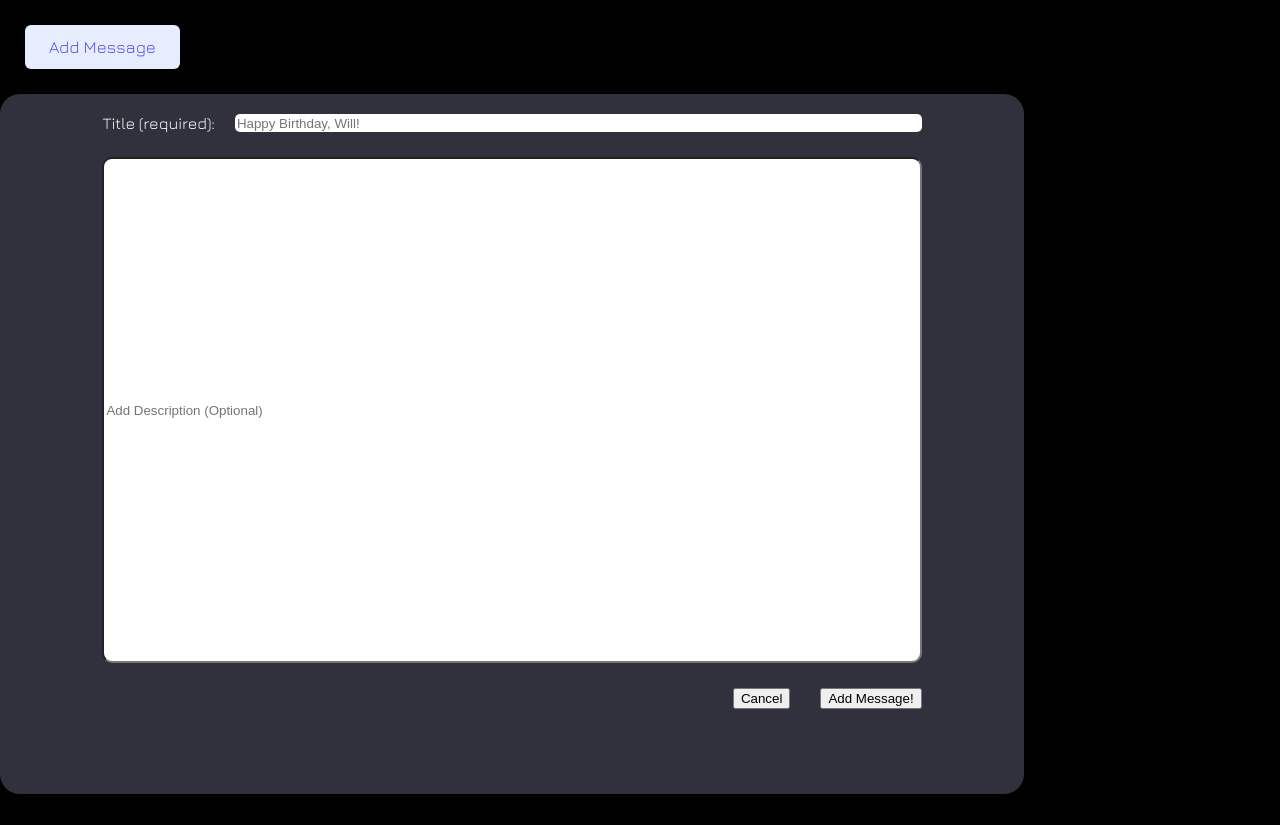
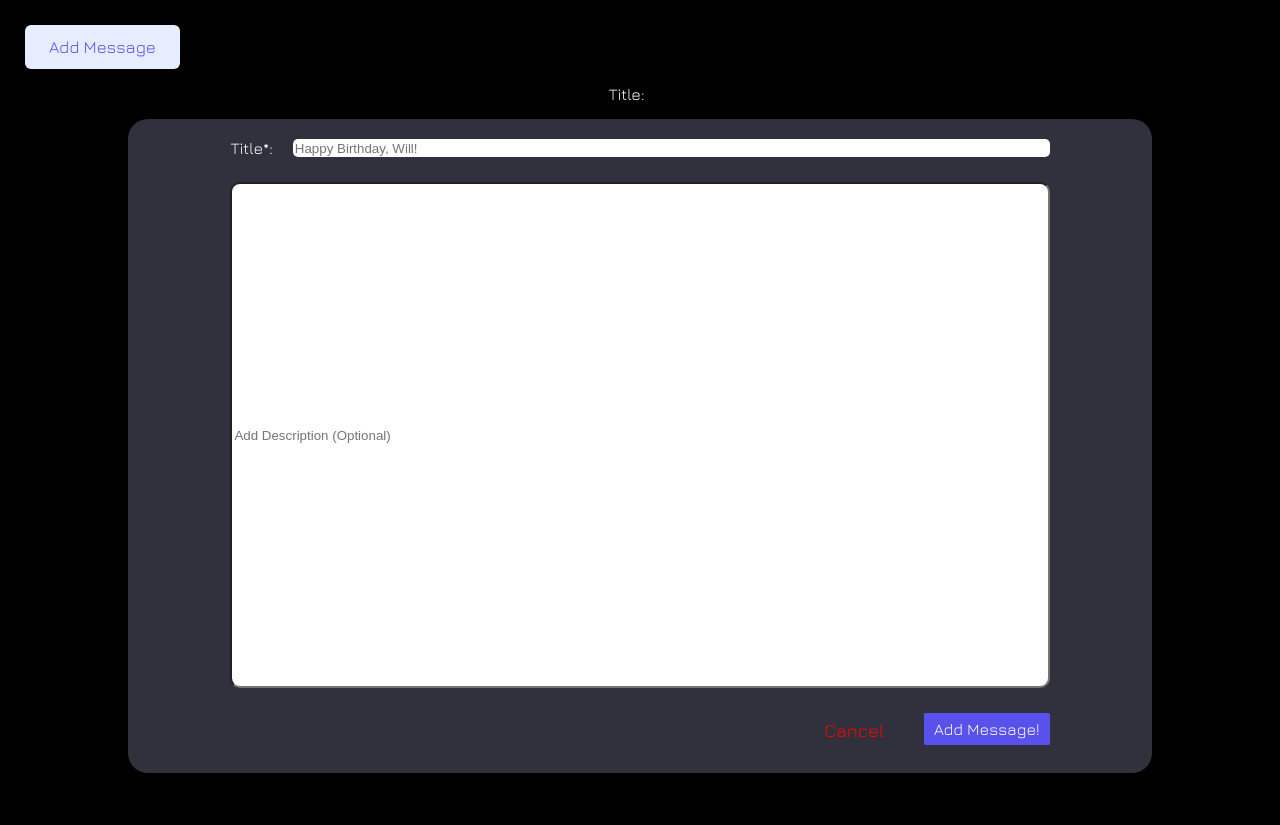
Before and after one commit to WilliamMasoen/birthday_cake, a React (Vite) app: page / in a window 1280 px wide. Both pictures are taken after a click on the button "Add Message". Built offline with nearby package versions, Linux system fonts and the light colour scheme.

Commit message:
Applied logic for the Add Text Popup Form

```diff
--- a/src/components/AddTextContainer.tsx
+++ b/src/components/AddTextContainer.tsx
@@ -1,5 +1,10 @@
 import "../styles/AddTextContainer.css";
 import { useState } from "react";
+
+// Things to improve:
+// - Only change caption upon submission
+// - Don't change caption upon cancellation
+// - Ensure after the first submission of the caption, the rule of the title being required is still applied
 
 interface Content {
   title: string;
@@ -8,13 +13,35 @@ interface Content {
 
 interface AddTextContainerProps {
   status: boolean;
+  content: Content;
+  tmpContent: Content;
+  onChange: (name: string, value: string) => void;
+  onClick: () => void;
 }
 
-function AddTextContainer({ status }: AddTextContainerProps) {
-  const [Content, setContent] = useState<Content>({
-    title: "",
-    description: "",
-  });
+function AddTextContainer({
+  status,
+  content,
+  tmpContent,
+  onChange,
+  onClick,
+}: AddTextContainerProps) {
+  const handleContentChange = (e: React.ChangeEvent<HTMLInputElement>) => {
+    const { name, value } = e.target;
+    onChange(name, value);
+  };
+
+  const handleSubmitButton = () => {
+    if (tmpContent.title.trim() === "") {
+      alert("Birthday title is empty!");
+    } else {
+      onClick();
+    }
+  };
+
+  const handleCancelButton = () => {
+    onClick();
+  };
 
   return (
     <>
@@ -23,37 +50,46 @@ function AddTextContainer({ status }: AddTextContainerProps) {
           status === true ? "add-text-container" : "add-text-container-inactive"
         }
       >
-        <form className="add-text-form">
+        <form name="add-text-form" className="add-text-form">
           <div className="add-text-title-container">
-            <label id="add-text-title-label">Title (required):</label>
+            <label id="add-text-title-label">Title*:</label>
             <input
               type="text"
-              name="add-text-title-input"
+              name="title"
               id="add-text-title-input"
               placeholder="Happy Birthday, Will!"
-              value={Content.title}
+              value={tmpContent.title}
+              onChange={handleContentChange}
               required
             />
           </div>
           <div className="add-text-content-container">
             <input
               type="text"
-              name="add-text-description-input"
+              name="description"
               id="add-text-description-input"
               placeholder="Add Description (Optional)"
-              value={Content.description}
+              value={tmpContent.description}
+              onChange={handleContentChange}
             />
           </div>
           <div className="add-text-buttons-container">
             <div className="add-text-cancel-button-container">
-              <button className="add-text-cancel-button">Cancel</button>
+              <input
+                type="button"
+                name="add-text-cancel-button"
+                id="add-text-cancel-button"
+                value="Cancel"
+                onClick={handleCancelButton}
+              />
             </div>
             <div className="add-text-submit-button-container">
               <input
-                type="submit"
+                type="button"
                 name="add-text-submit-button"
                 id="add-text-submit-button"
                 value="Add Message!"
+                onClick={handleSubmitButton}
               />
             </div>
           </div>
--- a/src/components/RefreshButton.tsx
+++ b/src/components/RefreshButton.tsx
@@ -0,0 +1 @@
+// Just refresh the page
--- a/src/pages/Home.tsx
+++ b/src/pages/Home.tsx
@@ -7,7 +7,32 @@ function Home() {
   const [status, setStatus] = useState<boolean>(false);
 
   const toggleStatus = () => {
+    if (tmpContent.title.trim() !== "") {
+      setContent({
+        ...content,
+        title: tmpContent.title,
+        description: tmpContent.description,
+      });
+    }
+
     setStatus(!status);
+  };
+
+  const [content, setContent] = useState({
+    title: "",
+    description: "",
+  });
+
+  const [tmpContent, setTmpContent] = useState({
+    title: "",
+    description: "",
+  });
+
+  const handleTmpContent = (name: string, value: string) => {
+    setTmpContent({
+      ...tmpContent,
+      [name]: value,
+    });
   };
 
   return (
@@ -23,13 +48,26 @@ function Home() {
       </div>
 
       <div className="middle-container">
-        {/* Birthday Cake */}
+        <div className="cake-caption-container">
+          {/* Birthday Cake */}
+          <div className="cake-container"></div>
 
-        {/* Birthday Caption */}
+          {/* Birthday Caption */}
+          <div className="caption-container">
+            <p className="caption">Title: {content.title}</p>
+            <p className="caption">Content: {content.description}</p>
+          </div>
+        </div>
 
         {/* Add Text Popup Container */}
-        <div>
-          <AddTextContainer status={status} />
+        <div className="popup-container">
+          <AddTextContainer
+            status={status}
+            content={content}
+            tmpContent={tmpContent}
+            onChange={handleTmpContent}
+            onClick={toggleStatus}
+          />
         </div>
       </div>
 
--- a/src/styles/AddTextButton.css
+++ b/src/styles/AddTextButton.css
@@ -37,6 +37,7 @@
 
 .add-text-button:hover span {
     color: hsl(222, 100%, 95%);
+    cursor: pointer;
 }
 
 .add-text-button:hover::before {
--- a/src/styles/AddTextContainer.css
+++ b/src/styles/AddTextContainer.css
@@ -1,7 +1,5 @@
 .add-text-container {
-    width: 80%;
-    height: 700px;
-    margin-top: 25px;
+    width: 100%;
     background-color: #30313C;
     border-radius: 20px;
     display: flex;
@@ -54,19 +52,48 @@
 
 .add-text-buttons-container {
     margin-top: 25px;
+    margin-bottom: 25px;
     display: flex;
     flex-direction: row;
     justify-content: flex-end;
-    /* border: 2px red solid; */
     width: 100%;
 }
 
 .add-text-cancel-button-container {
     /* margin-right: 0; */
-    border-radius: 3%;
 }
 
 .add-text-submit-button-container {
     margin-left: 30px;
+    /* border-radius: 3%; */
+}
+
+#add-text-cancel-button {
+    color: red;
+    background-color: transparent;
+    border: none;
+    font-family: Jura;
+    font-size: large;
+    padding: 7px 10px 7px 10px;
+}
+
+#add-text-submit-button {
+    background-color: hsl(243, 80%, 62%);
+    color: white;
+    padding: 7px 10px 7px 10px;
+    font-family: Jura;
+    font-size: medium;
+    border: none;
     border-radius: 3%;
 }
+
+#add-text-cancel-button:hover, #add-text-submit-button:hover {
+    cursor: pointer;
+    transition: transform 0.2s;
+    transform: scale(1.07);
+}
+
+/* Decrease padding of the form */
+/* Increase font and font size of placeholder values */
+/* Make title box taller */
+/* Move description placeholder value to the middle */
--- a/src/styles/Home.css
+++ b/src/styles/Home.css
@@ -0,0 +1,19 @@
+.caption {
+    color: white;
+}
+
+.middle-container {
+    display: flex;
+    justify-content: center;
+}
+
+.caption-container {
+
+}
+
+.popup-container {
+    position: absolute;
+    width: 80%;
+    height: 700px;
+    margin-top: 50px;
+}
```
